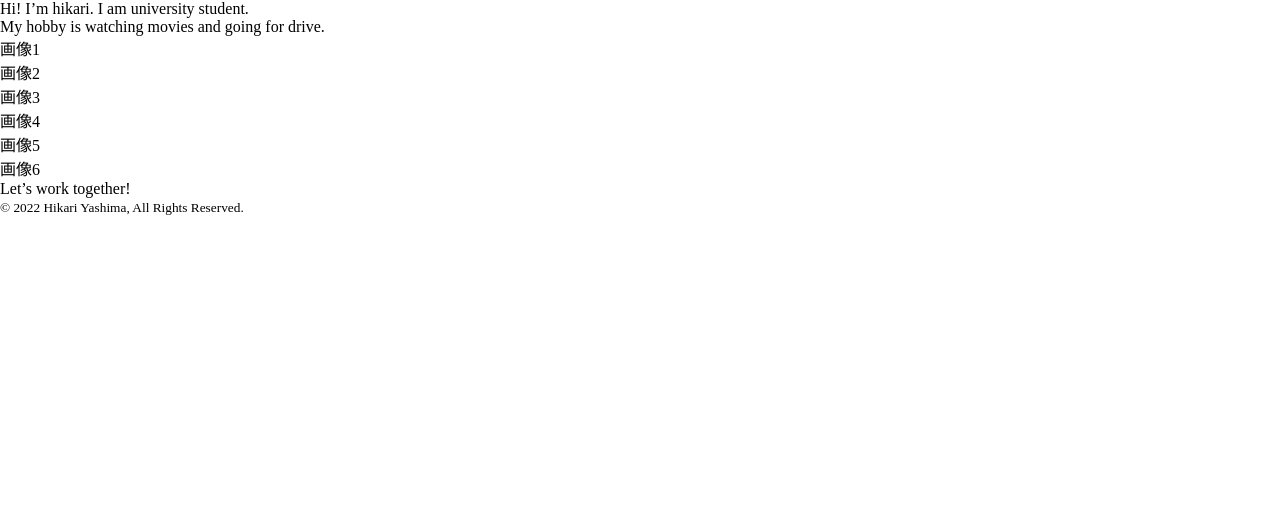
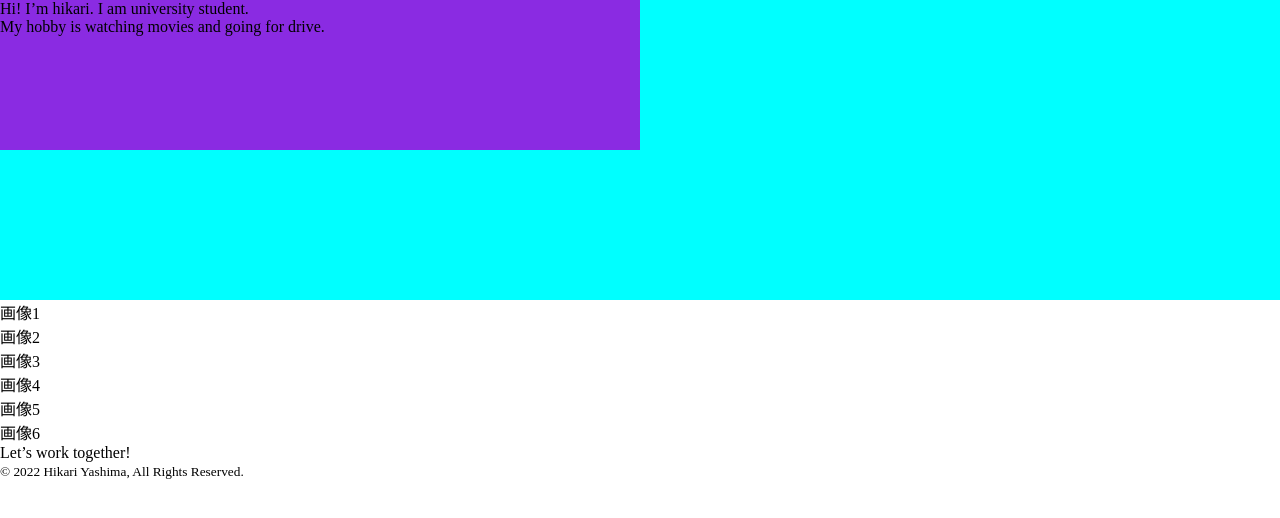
Before and after one commit to TakahiroT0415156/hubPra, a plain HTML site: page index.html in a window 1280 px wide. Drawn offline with Linux system fonts and the light colour scheme.

```diff
--- a/css/header.css
+++ b/css/header.css
@@ -0,0 +1,13 @@
+.title {
+  background-color: aqua;
+  height: 300px;
+  width: 100%;
+
+
+}
+.titleWord{
+  background-color: blueviolet;
+  height: 150px;
+  width: 50%;
+
+}
--- a/index.html
+++ b/index.html
@@ -10,8 +10,8 @@
 <body>
 
   <header>
-    <div class="">
-      <div class="">
+    <div class="title">
+      <div class="titleWord">
           Hi! I’m hikari. I am university student.<br />
           My hobby is watching movies and going for drive.
       </div>
```
